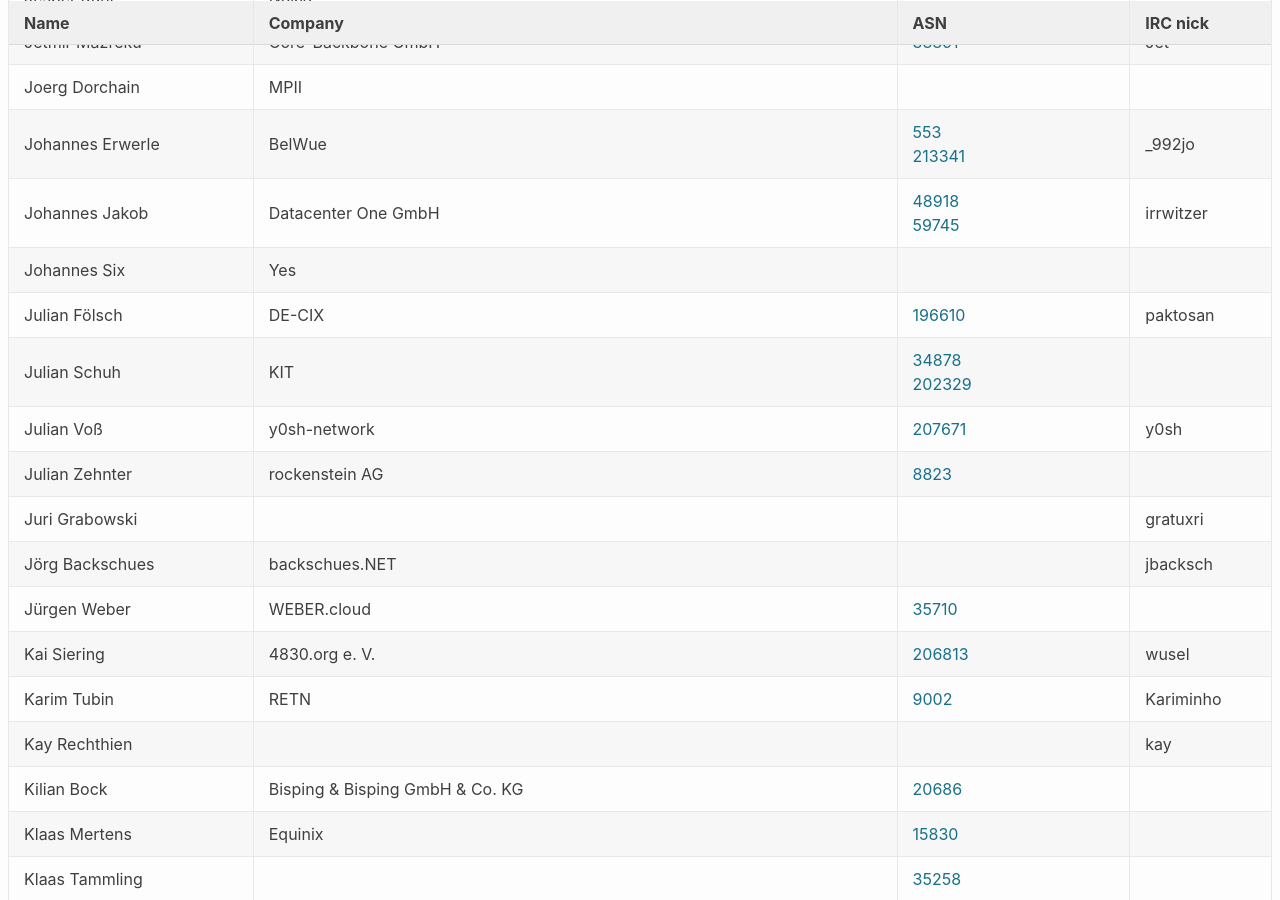
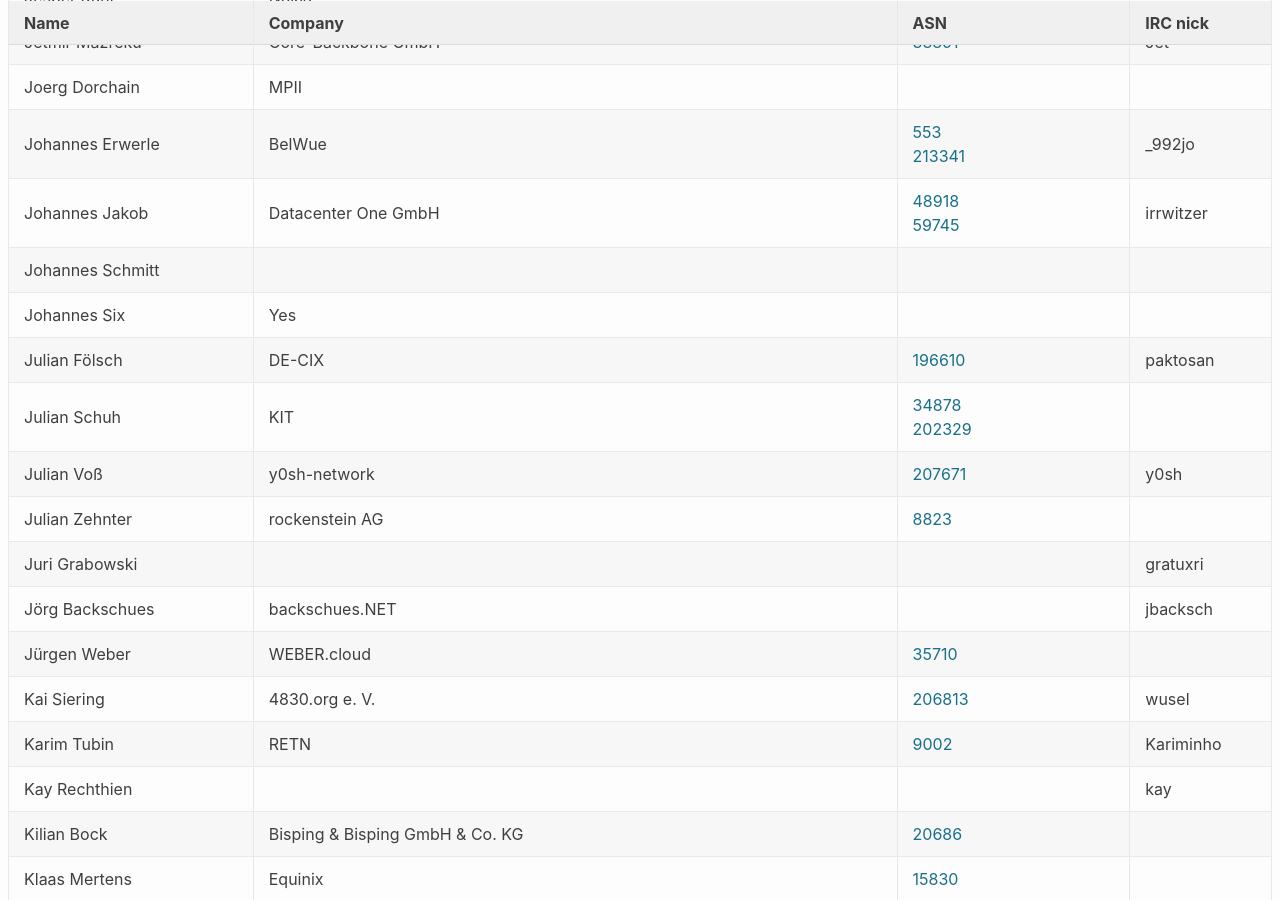
Before and after one commit to denog/pretix-attendeelist, a Jekyll site: the page built from denog13/index.markdown, in a window 1280 px wide and 900 px high, scrolled down 4897 px. Built offline with Jekyll 4.4.1, drawn with Linux system fonts in a browser that asks for light colours.

Commit message:
Latest data: Wed Oct 13 18:34:04 UTC 2021

```diff
--- a/_data/attendees_denog13.json
+++ b/_data/attendees_denog13.json
@@ -664,6 +664,12 @@
     "company": "Datacenter One GmbH",
     "irc": "irrwitzer",
     "asn": "48918 59745"
+  },
+  {
+    "name": "Johannes Schmitt",
+    "company": null,
+    "irc": null,
+    "asn": null
   },
   {
     "name": "Johannes Six",
```
